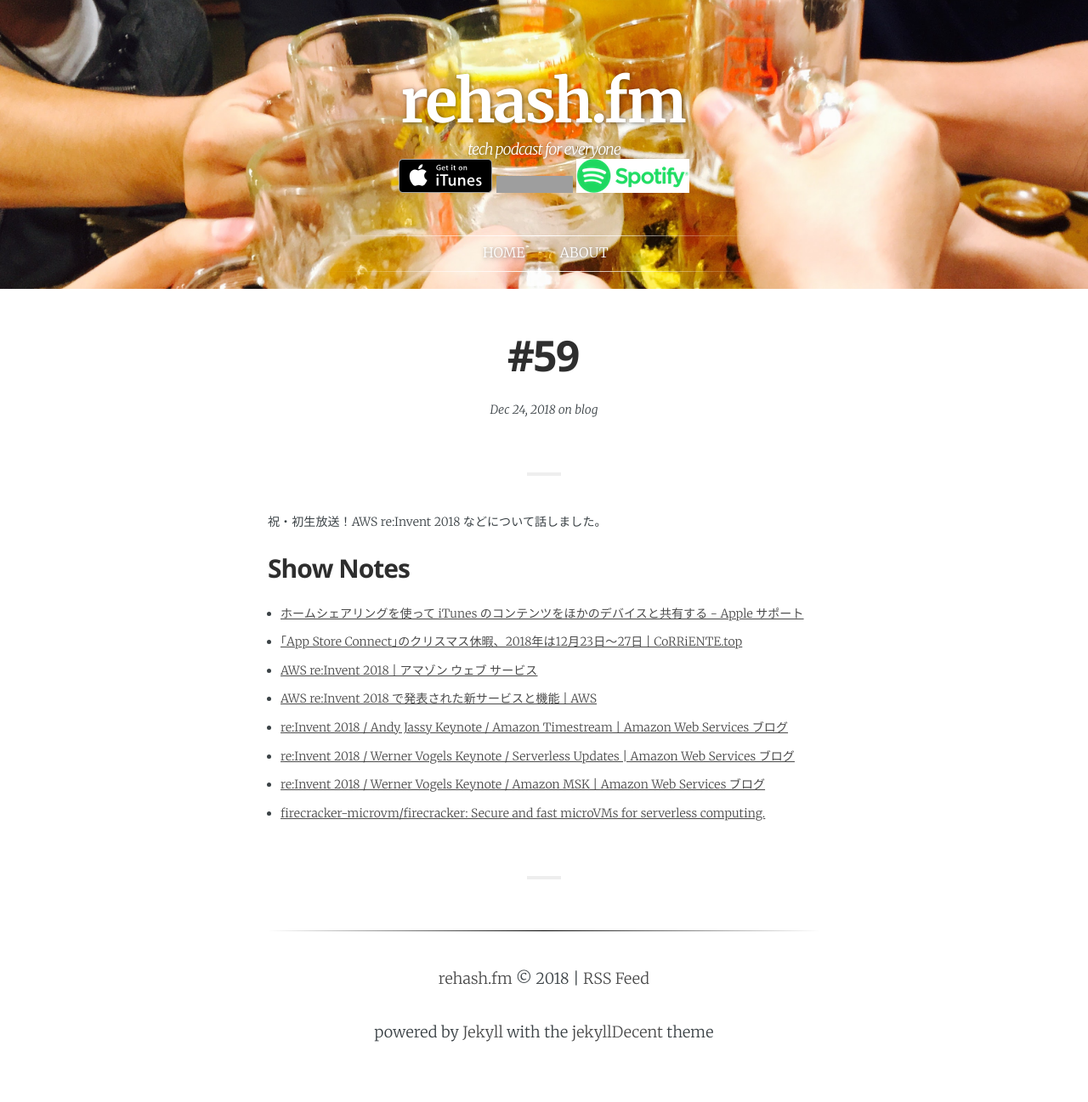
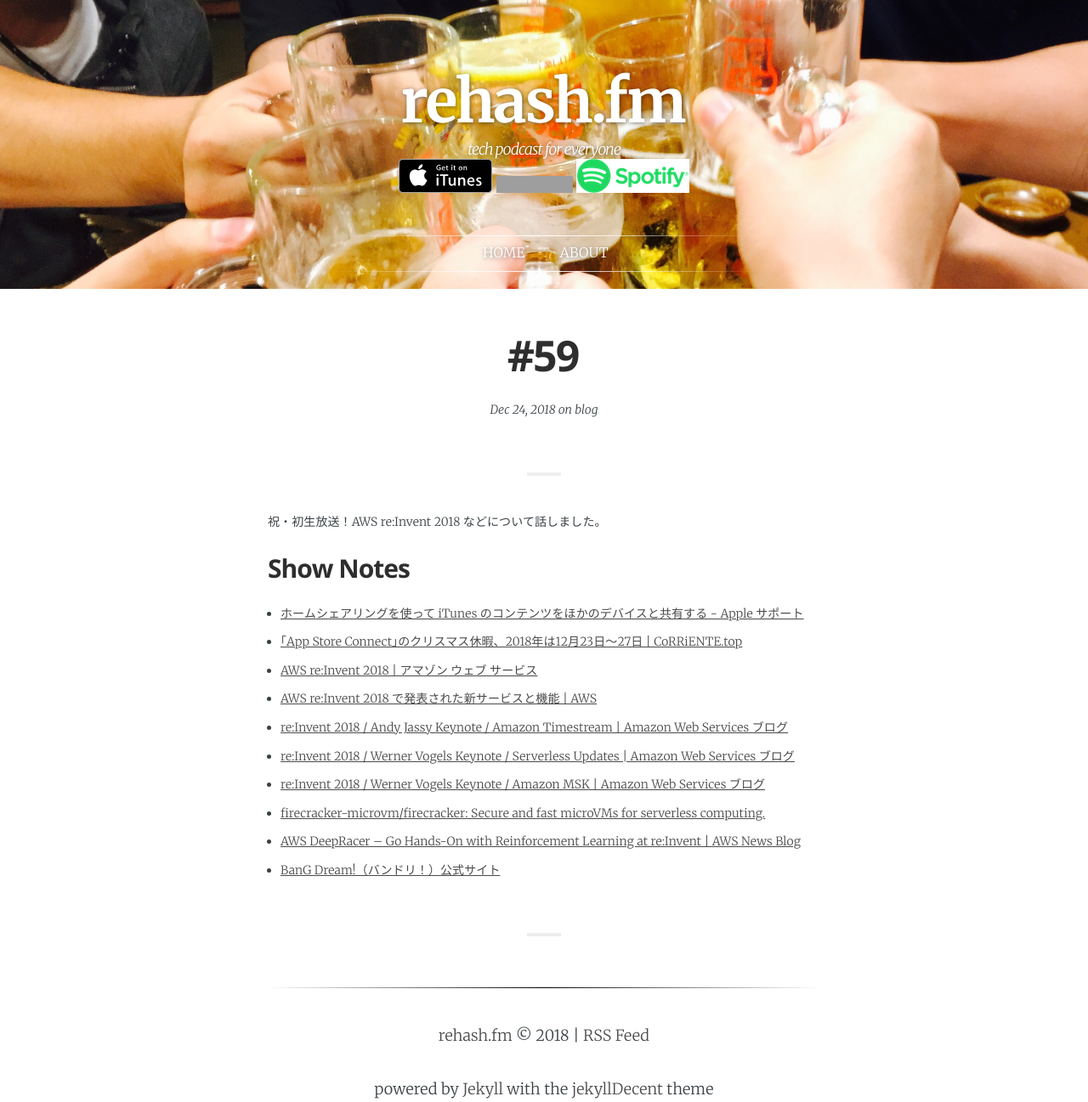
Before and after one commit to rehashfm/rehash.fm, a Jekyll site: the page built from _posts/2018-12-25-59.md, in a window 1280 px wide. Shown: the whole page at 85% size. Built offline with Jekyll 4.4.1, drawn with Linux system fonts in a browser that asks for light colours; some web fonts are replaced; before the commit the page ends 1230 px from its top, so only the background shows below that; grey boxes are pictures that could not be loaded.

Commit message:
add links

```diff
--- a/_posts/2018-12-25-59.md
+++ b/_posts/2018-12-25-59.md
@@ -18,3 +18,5 @@ excerpt:           祝・初生放送！AWS re:Invent 2018 などについて話
 - [re:Invent 2018 / Werner Vogels Keynote / Serverless Updates \| Amazon Web Services ブログ](https://aws.amazon.com/jp/blogs/news/reinvent-2018-werner-vogels-keynote-serverless-updates/?nc1=b_rp){:target="_blank"}
 - [re:Invent 2018 / Werner Vogels Keynote / Amazon MSK \| Amazon Web Services ブログ](https://aws.amazon.com/jp/blogs/news/reinvent-2018-werner-vogels-keynote-amazon-msk/?nc1=b_rp){:target="_blank"}
 - [firecracker\-microvm/firecracker: Secure and fast microVMs for serverless computing\.](https://github.com/firecracker-microvm/firecracker){:target="_blank"}
+- [AWS DeepRacer – Go Hands\-On with Reinforcement Learning at re:Invent \| AWS News Blog](https://aws.amazon.com/jp/blogs/aws/aws-deepracer-go-hands-on-with-reinforcement-learning-at-reinvent/){:target="_blank"}
+- [BanG Dream\!（バンドリ！）公式サイト](https://bang-dream.com/){:target="_blank"}
```
